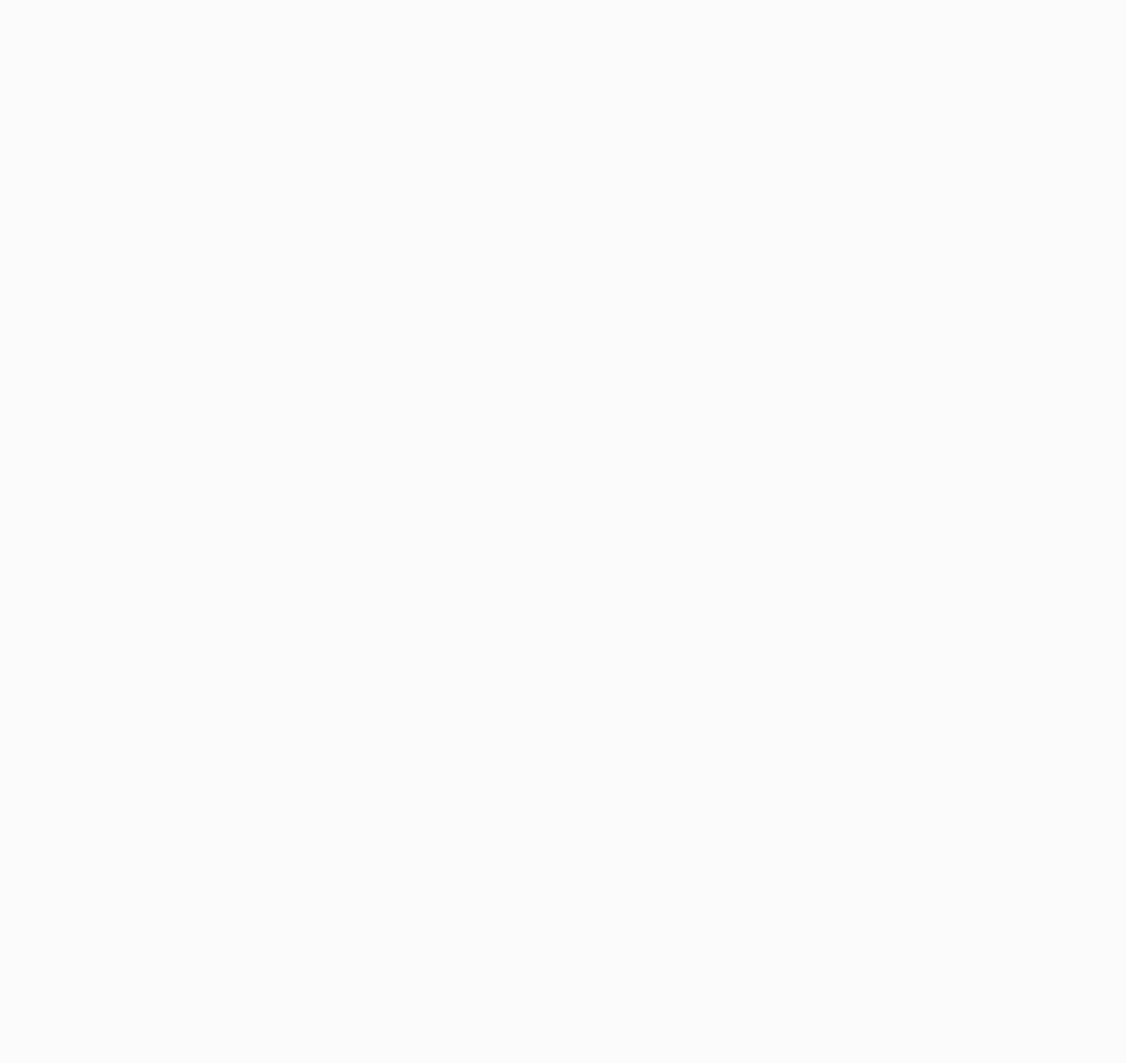
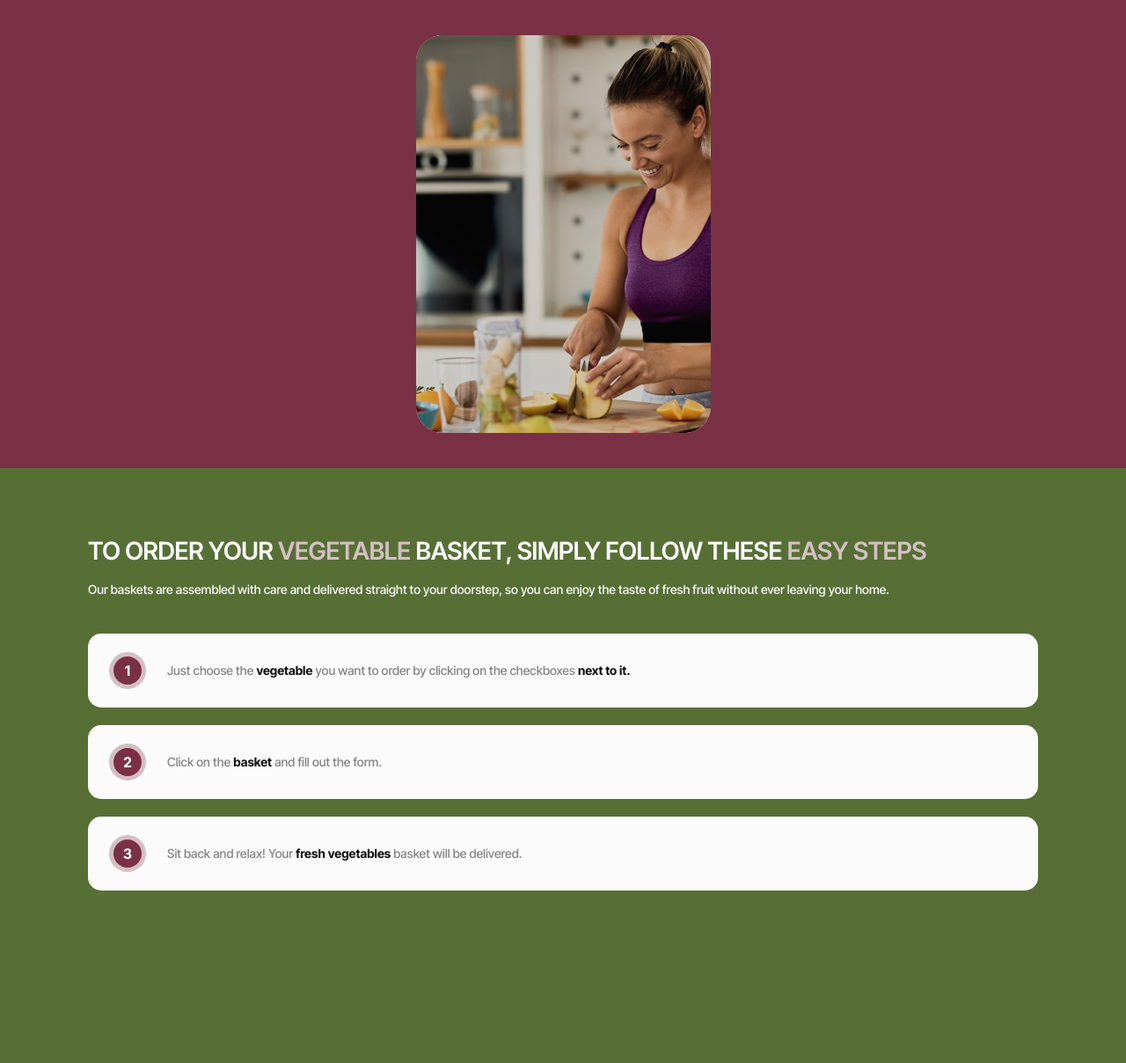
Before and after one commit to RITAS2000/project-dcgroup, a plain HTML site: page index.html in a window 1280 px wide. Shown: the whole page at 88% size. Before the commit the page ends 800 px from the top, so only its background shows below. Drawn offline with nearby package versions, Linux system fonts and the light colour scheme.

Commit message:
Deploying to gh-pages from @ RITAS2000/project-dcgroup@81519eb3c78586c970376378c9b7dfbfabb5e3a7 🚀

```diff
--- a/assets/index-DuwbMJui.css
+++ /dev/null
@@ -1 +0,0 @@
-*,*:before,*:after{box-sizing:border-box}body{font-family:Inter Tight,sans-serif;font-weight:500;font-size:16px;color:#fbfbfb;background-color:#fbfbfb}h1,h2,h3,h4,h5,h6,p,li{margin:0;padding:0}ul,ol{margin:0;padding:0;list-style:none}a{text-decoration:none;cursor:pointer}button{cursor:pointer}img{display:block;max-width:100%;height:auto;margin:0 auto}.visually-hidden{position:absolute;width:1px;height:1px;margin:-1px;border:0;padding:0;white-space:nowrap;clip-path:inset(100%);clip:rect(0 0 0 0);overflow:hidden}.container{min-width:320px;max-width:375px;margin:0 auto;padding:0 20px}@media only screen and (min-width: 768px){.container{max-width:768px;padding:0 32px}}@media only screen and (min-width: 1280px){.container{max-width:1280px;padding:0 100}}
--- a/index.html
+++ b/index.html
@@ -16,16 +16,108 @@
   <link rel="stylesheet" href="https://cdnjs.cloudflare.com/ajax/libs/modern-normalize/3.0.1/modern-normalize.css"
     integrity="sha512-gnAN+RgTMylunXI7AMg+PtcUGpKZFkZJoFIkAWvdPFRrFJz3p2tx4+9xbjILRfN7CzoViMgS8vSf06fSQzWZjA=="
     crossorigin="anonymous" referrerpolicy="no-referrer" />
-  <link rel="stylesheet" crossorigin href="/project-dcgroup/assets/index-DuwbMJui.css">
+  <link rel="stylesheet" crossorigin href="/project-dcgroup/assets/index-CdgBfQvT.css">
 </head>
 
 <body>
   <header></header>
 
+  <div class="mobile-menu is-open">
+  <button class="mobile-menu-close" type="button">
+    <svg class="mobile-menu-close-icon" width="32" height="32">
+      <use href="/project-dcgroup/assets/sprite-DjW-_mvl.svg#icon-close"></use>
+    </svg>
+  </button>
+  <ul class="mobile-menu-list">
+    <li class="mobile-menu-item" onclick="window.location.href='#howitworks'">
+      <button class="mobile-menu-button button-howitworks" type="button">
+        How It Works
+      </button>
+    </li>
+    <li class="mobile-menu-item" onclick="window.location.href='#vegatables'">
+      <button class="mobile-menu-button button-vegatables" type="button">
+        Vegetables
+      </button>
+    </li>
+    <li class="mobile-menu-item" onclick="window.location.href='#reviews'">
+      <button class="mobile-menu-button button-reviews" type="button">
+        Reviews
+      </button>
+    </li>
+  </ul>
+  <button class="shop-button" type="button">Shop now</button>
+</div>
 
   <main>
 
+    <section class="howitworks">
 
+  <div class="howitworks-block-image">
+    <div class="container">
+      <h2 class="visually-hidden">Image order</h2>
+      <img class="main-image"
+      src="/project-dcgroup/assets/women-cooking-wOM1bxfU.jpg"
+      alt="women-cooking"
+      width="335px"
+      >
+    </div>
+  </div>
+  <div class="hoitworks-block-order">
+    <div class="container">
+      <h2 class="howitworks-title">
+        To order your
+        <span class="howitworks-title-style">vegetable</span>
+        basket, simply follow these
+        <span class="howitworks-title-style">easy steps</span>
+
+      </h2>
+      <p class="howitworks-text">
+        Our baskets are assembled with care and delivered
+        straight to your doorstep, so you can enjoy the taste of
+        fresh fruit without ever leaving your home.
+      </p>
+      <ol class="howitworks-list">
+        <li class="howitworks-item">
+
+          <!-- <img class="content-number" src="" alt=""> -->
+
+            <div class="wrapper">
+              Just choose the
+              <span class="content-text-style">vegetable</span>
+              you want to order by clicking on the
+              checkboxes <span class="content-text-style">next to it.</span>
+            </div>
+
+
+        </li>
+        <li class="howitworks-item">
+
+            <!-- <img class="content-number" src="" alt=""> -->
+
+              <div class="wrapper">
+                Click on the <span class="content-text-style">basket</span>
+                and fill out&nbsp;the&nbsp;form.
+              </div>
+
+
+        </li>
+        <li class="howitworks-item">
+
+            <!-- <img class="content-number" src="" alt=""> -->
+
+            <div class="wrapper">
+              Sit back and relax! Your <span class="content-text-style">fresh</span>
+              <span class="content-text-style">vegetables</span> basket will be
+              delivered.
+            </div>
+
+
+        </li>
+      </ol>
+    </div>
+  </div>
+
+</section>
 
 
 
```
Also changed, not shown: assets/index-CdgBfQvT.css (added, +1 -0 lines), assets/sprite-DjW-_mvl.svg (added), assets/women-cooking-wOM1bxfU.jpg (added).
